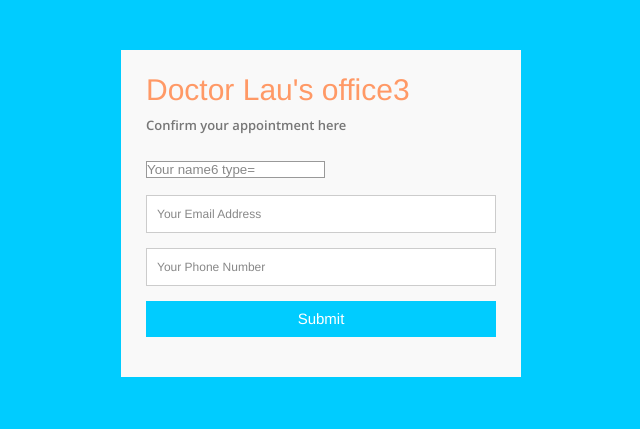
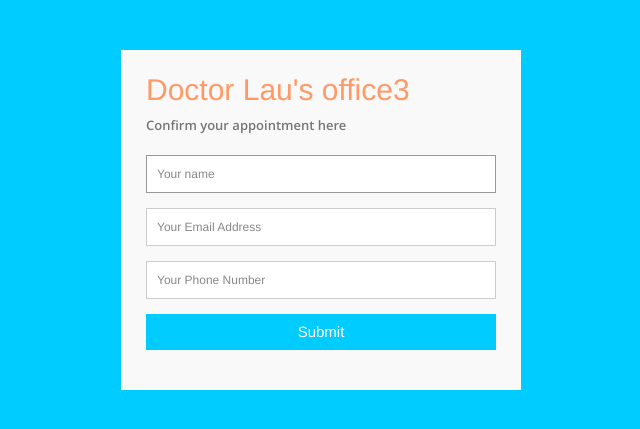
Before and after one commit to liuzimin/liuzimin.github.io, a Jekyll site: the page built from submit/index.html, in a window 1280 px wide. Shown: the top 429 px of the page, without its empty margins (319-959 px from the left). Built offline with Jekyll 4.4.1, drawn with Linux system fonts in a browser that asks for light colours; some web fonts are replaced; Markdown is read by kramdown in place of the engine named in the settings.

Commit message:
Update index.html

```diff
--- a/submit/index.html
+++ b/submit/index.html
@@ -362,7 +362,7 @@ layout: default
     <h3>Doctor Lau's office3</h3>
     <h4>Confirm your appointment here</h4>
     <fieldset>
-      <input placeholder="Your name6 type="text" tabindex="1" required autofocus>
+      <input placeholder="Your name" type="text" tabindex="1" required autofocus>
     </fieldset>
     <fieldset>
       <input placeholder="Your Email Address" type="email" tabindex="2" required>
```
